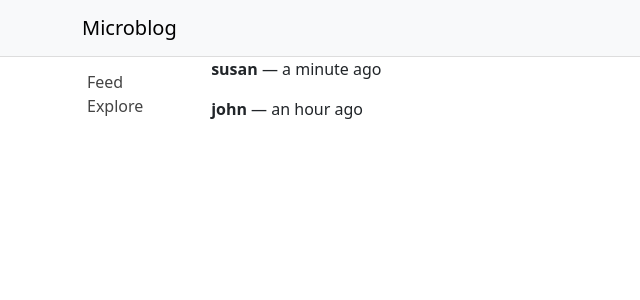
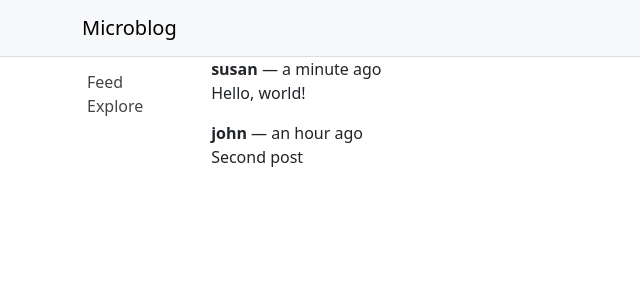
Before and after one commit to SPMcDonald1316/react_projects, a React (Vite) app: page / in a window 1280 px wide. Shown: the top 300 px of the page, without its empty margins (0-640 px from the left). Built offline with nearby package versions, Linux system fonts and the light colour scheme.

Commit message:
create posts component, refactor app

```diff
--- a/src/App.jsx
+++ b/src/App.jsx
@@ -2,6 +2,7 @@ import { Container } from 'react-bootstrap';
 import { Stack } from 'react-bootstrap';
 import Header from './components/Header';
 import Sidebar from './components/Sidebar';
+import Posts from './components/Posts';
 
 function App() {
   const posts = [
@@ -30,18 +31,7 @@ function App() {
         <Stack direction='horizontal'>
           <Sidebar />
           <Container>
-            {posts.length === 0 ?
-              <p>There are no blog posts.</p>
-            :
-              posts.map(post => {
-                return (
-                  <p key={post.id}>
-                    <b>{post.author.username}</b> &mdash; {post.timestamp}
-                    <br />
-                  </p>
-                );
-              })
-            }
+            <Posts />
           </Container>
         </Stack>
       </Container>
--- /dev/null
+++ b/src/components/Posts.jsx
@@ -0,0 +1,40 @@
+function Posts() {
+  const posts = [
+    {
+      id: 1,
+      text: 'Hello, world!',
+      timestamp: 'a minute ago',
+      author: {
+        username: 'susan',
+      },
+    },
+    {
+      id: 2,
+      text: 'Second post',
+      timestamp: 'an hour ago',
+      author: {
+        username: 'john',
+      },
+    },
+  ];
+
+  return (
+    <>
+      {posts.length === 0 ?
+        <p>There are no blog posts.</p>
+      :
+        posts.map(post => {
+          return (
+            <p key={post.id}>
+              <b>{post.author.username}</b> &mdash; {post.timestamp}
+              <br />
+              {post.text}
+            </p>
+          );
+        })
+      }
+    </>
+  );
+}
+
+export default Posts;
```
